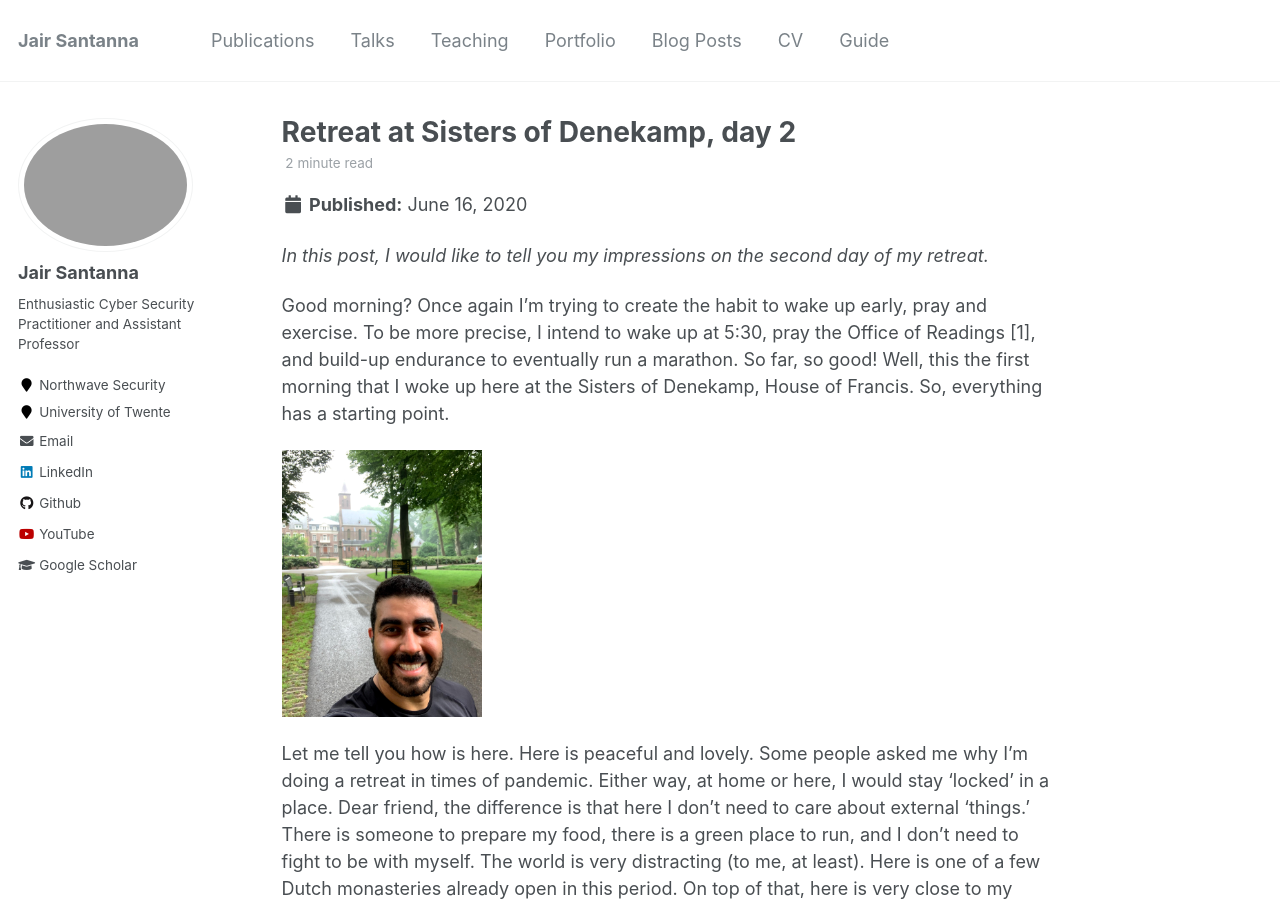
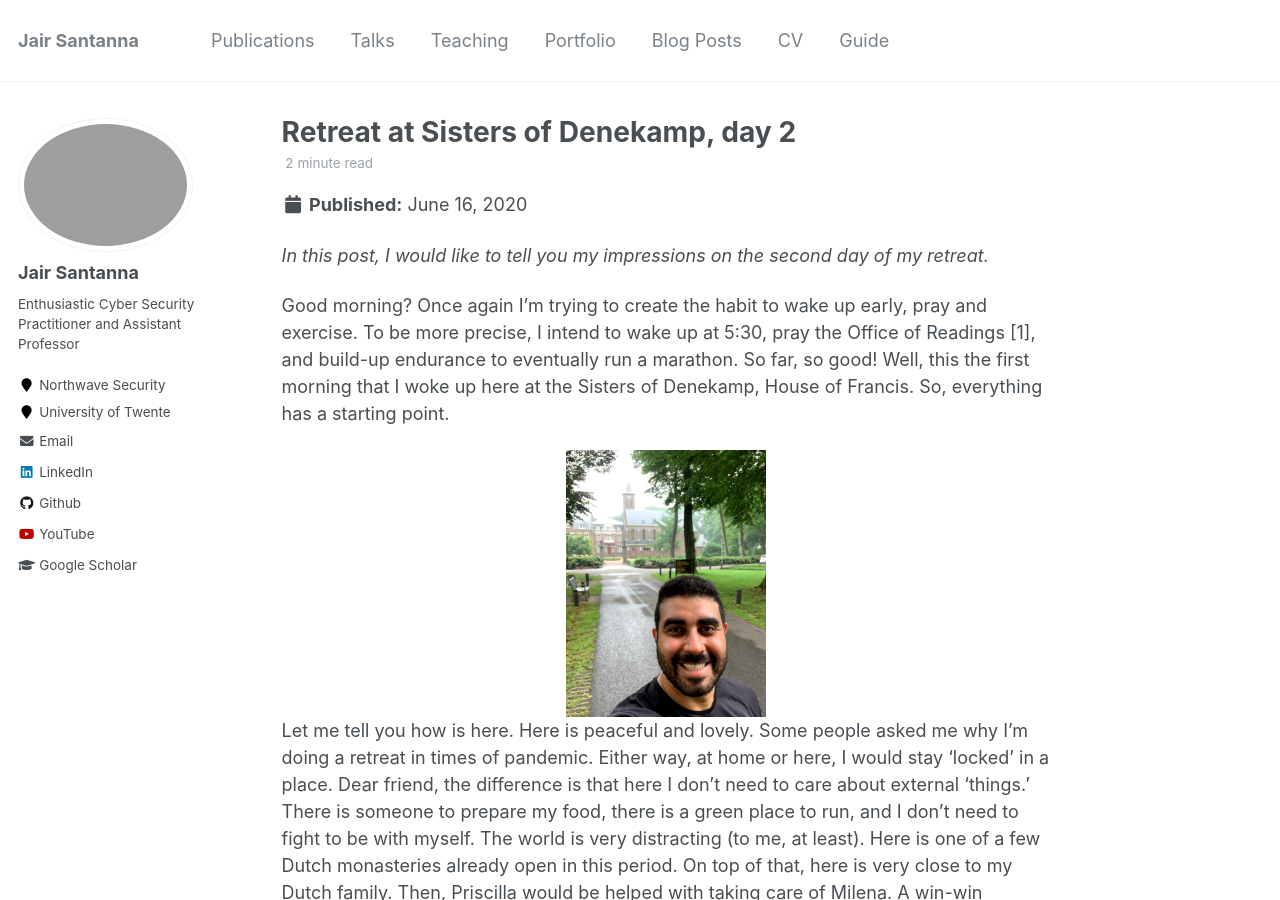
Before and after one commit to jjsantanna/jjsantanna.github.io, a Jekyll site: the page built from _posts/2020-06-16-retreat2020day2.md, in a window 1280 px wide and 900 px high. Built offline with Jekyll 4.4.1, drawn with Linux system fonts in a browser that asks for light colours.

Commit message:
Update 2020-06-16-retreat2020day2.md

```diff
--- a/_posts/2020-06-16-retreat2020day2.md
+++ b/_posts/2020-06-16-retreat2020day2.md
@@ -12,7 +12,7 @@ tags:
 
 Good morning? Once again I'm trying to create the habit to wake up early, pray and exercise. To be more precise, I intend to wake up at 5:30, pray the Office of Readings [1], and build-up endurance to eventually run a marathon. So far, so good! Well, this the first morning that I woke up here at the Sisters of Denekamp, House of Francis. So, everything has a starting point.
 
-<img src="/images/IMG_1308.jpg" width="200" align='center' alt="Front view, after running">
+<div align='center'><img src="/images/IMG_1308.jpg" width="200" alt="Front view, after running"></div>
 
 Let me tell you how is here. Here is peaceful and lovely. Some people asked me why I'm doing a retreat in times of pandemic. Either way, at home or here, I would stay 'locked' in a place. Dear friend, the difference is that here I don't need to care about external 'things.' There is someone to prepare my food, there is a green place to run, and I don't need to fight to be with myself. The world is very distracting (to me, at least). Here is one of a few Dutch monasteries already open in this period. On top of that, here is very close to my Dutch family. Then, Priscilla would be helped with taking care of Milena. A win-win situation!
 
```
